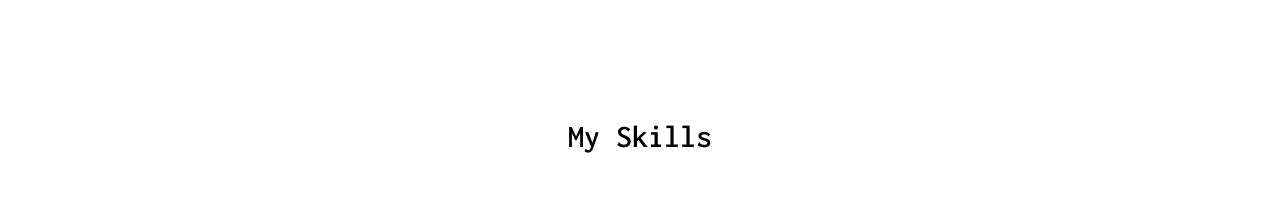
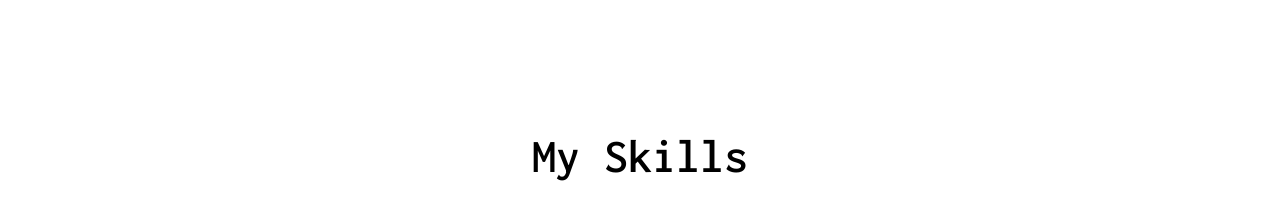
Before and after one commit to 666Deadsoul/portfolio, a React (Create React App) app: page / in a window 1280 px wide. Shown: the part 1780-2003 px from the top of the page. Built offline with nearby package versions, Linux system fonts and the light colour scheme.

Commit message:
font size change

```diff
--- a/src/components/skills.css
+++ b/src/components/skills.css
@@ -9,6 +9,7 @@
 .Skills h1{
     font-family:var(--secondary-font);
     font-weight: 600;
+    font-size: 3em;
 }
 .container{
     padding:50px;
```
